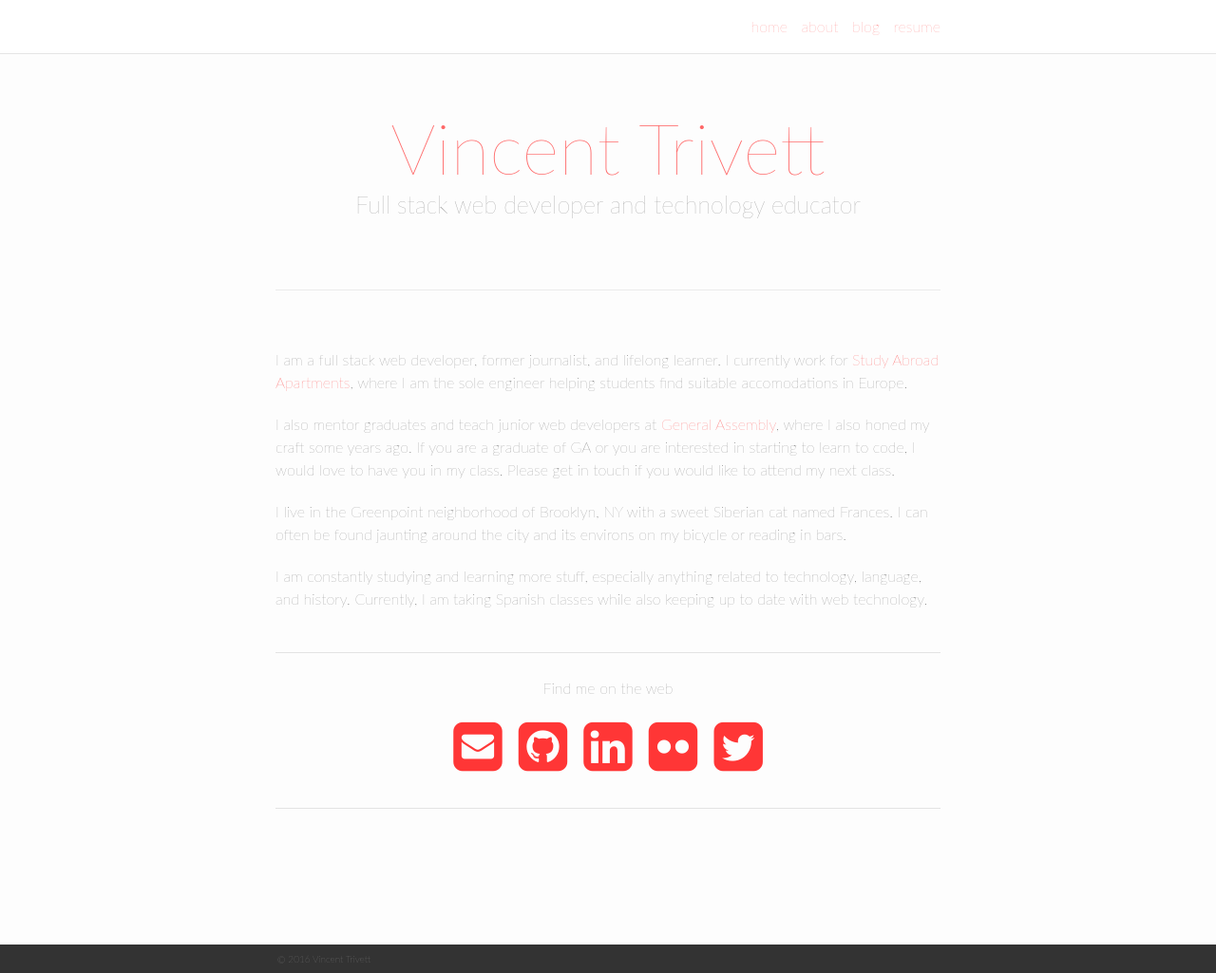
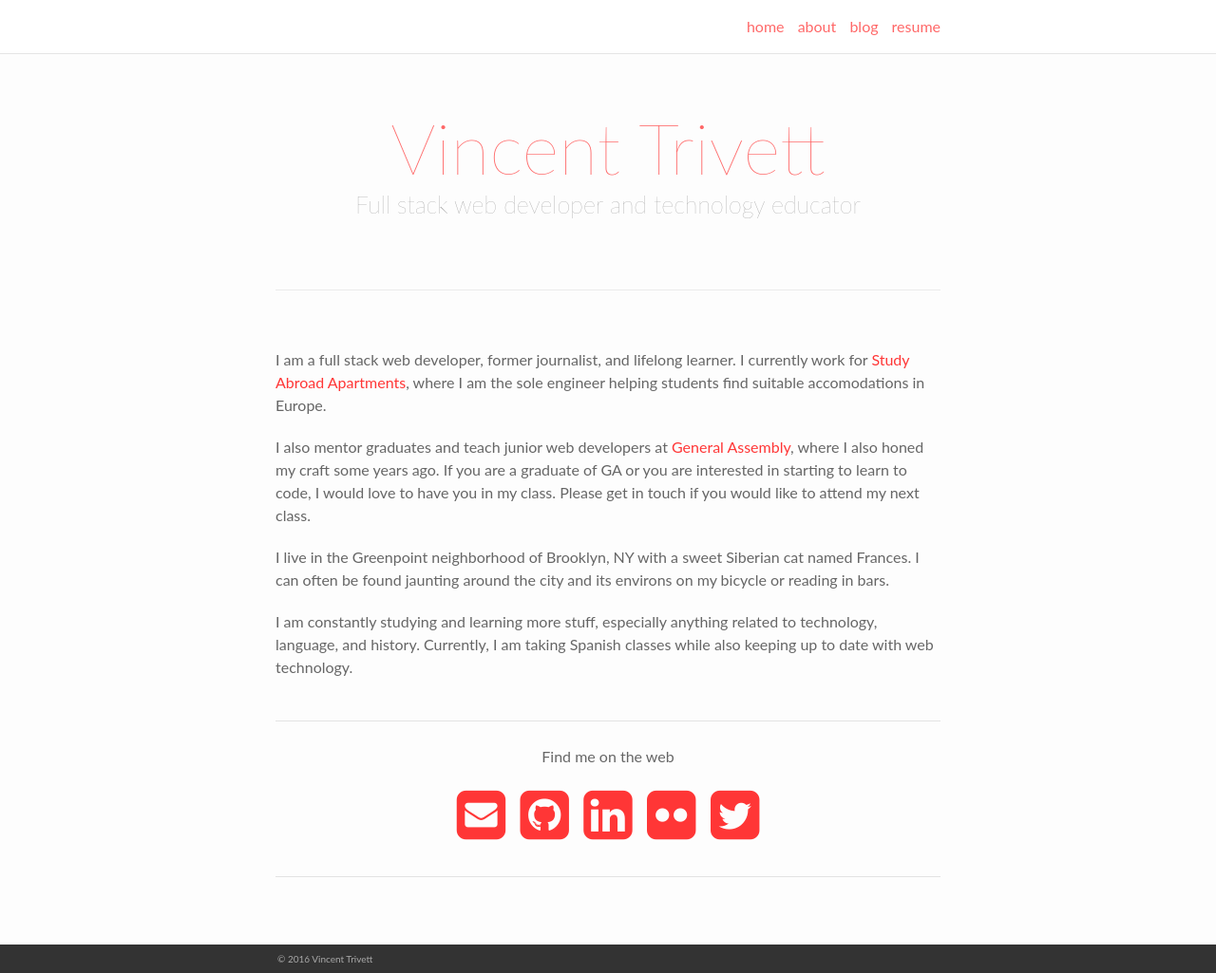
Before and after one commit to trivett/portfolio, a Jekyll site: the page built from index.html, in a window 1280 px wide and 1025 px high. Shown: the whole window at 95% size. Built offline with Jekyll 4.4.1, drawn with Linux system fonts in a browser that asks for light colours; nearby versions of some CDN libraries; the list of posts is cut into pages by our own code.

Commit message:
made it look better on non-retina

```diff
--- a/Gemfile
+++ b/Gemfile
@@ -1,3 +1,4 @@
+source 'https://rubygems.org'
 gem 'jekyll'
 gem 'jekyll-paginate'
 gem 'hpricot'
--- a/_sass/_base.scss
+++ b/_sass/_base.scss
@@ -49,7 +49,6 @@ body {
     font-family: $base-font-family;
     font-size: $base-font-size;
     line-height: $base-line-height;
-    font-weight: 100;
     color: $text-color;
     background-color: $background-color;
     -webkit-text-size-adjust: 100%;
@@ -114,7 +113,7 @@ li {
  * Headings
  */
 h1, h2, h3, h4, h5, h6 {
-    font-weight: 100;
+    font-weight: 200;
 }
 
 
@@ -137,7 +136,7 @@ a {
 
 article a {
     color: $theme-color;
-    font-weight: 100;
+    font-weight: 400;
 
     &:hover {
         text-decoration: none;
```
Also changed, not shown: Gemfile.lock.
